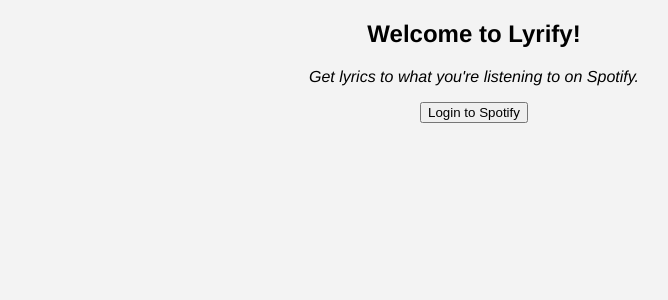
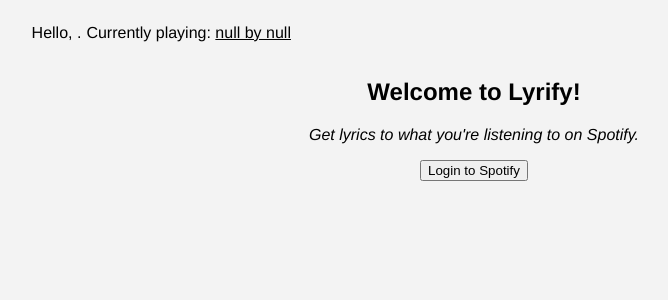
Before and after one commit to mccannsa/Lyrify, a Vue app: page / in a window 1280 px wide. Shown: the top 300 px of the page, without its empty margins (166-834 px from the left). Built offline with nearby package versions, Linux system fonts and the light colour scheme; no server answers.

Commit message:
move Playing component to App.vue

```diff
--- a/src/App.vue
+++ b/src/App.vue
@@ -1,11 +1,15 @@
 <template>
   <div id="app">
+    <Playing />
     <router-view />
   </div>
 </template>
 <script>
+import Playing from "./components/Playing.vue"
 export default {
-
+  components: {
+    Playing
+  }
 }
 </script>
 <style>
--- a/src/components/Playing.vue
+++ b/src/components/Playing.vue
@@ -1,6 +1,6 @@
 <template>
-  <div>
-    <p>{{ this.$store.state.displayName }}</p>
+  <div class="flex-container">
+    <p id="user">Hello, <span id="displayName" @click="overview()">{{ this.displayName }}</span>.</p>
     <p v-if="this.track">
       Currently playing:
       <span id="playing" @click="link(track.name, track.artists[0].name)">{{ this.desc }}</span>
@@ -23,9 +23,15 @@
       timer: -1
     }
   },
+  async beforeCreate() {
+    this.$store.dispatch("requestDisplayName");
+  },
   computed: {
     desc() {
       return `${this.track.name} by ${this.track.artists[0].name}`;
+    },
+    displayName() {
+      return this.$store.getters.getDisplayName;
     }
   },
   async created() {
@@ -48,11 +54,28 @@
     },
     link(track, artist) {
       this.$router.push({ name: "lyrics", params: { track: track, artist: artist }});
+    },
+    overview() {
+      this.$router.push("/overview");
     }
   }
 }
 </script>
 <style>
+#displayName {
+  font-weight: bold;
+}
+
+#displayName:hover {
+  color: forestgreen;
+  background-color: rgba(153, 255, 153, 0.25);
+  cursor: pointer;
+}
+
+#user {
+  margin-right: 5px;
+}
+
 #playing {
   text-decoration: underline;
 }
--- a/src/views/Overview.vue
+++ b/src/views/Overview.vue
@@ -1,9 +1,5 @@
 <template>
   <div>
-    <div class="flex-container">
-      <p id="user">Hello, <span id="displayName" @click="overview()">{{ this.displayName }}</span>.</p>
-      <Playing />
-    </div>
     <div class="flex-container">
       <RecentlyPlayed />
       <TopTracks />
@@ -11,28 +7,13 @@
   </div>
 </template>
 <script>
-import Playing from "../components/Playing.vue"
 import RecentlyPlayed from "../components/RecentlyPlayed.vue"
 import TopTracks from "../components/TopTracks.vue"
 export default {
   name: "Overview",
   components: {
-    Playing,
     RecentlyPlayed,
     TopTracks
-  },
-  computed: {
-    displayName() {
-      return this.$store.getters.getDisplayName;
-    }
-  },
-  methods: {
-    overview() {
-      this.$router.push("/overview");
-    }
-  },
-  async beforeCreate() {
-    this.$store.dispatch("requestDisplayName");
   }
 }
 </script>
@@ -43,22 +24,4 @@
   width: 70%;
   margin: 0 auto;
 }
-
-#user {
-  margin-right: 5px;
-}
-
-#playing {
-  text-align: right;
-}
-
-#displayName {
-  font-weight: bold;
-}
-
-#displayName:hover {
-  color: forestgreen;
-  background-color: rgba(153, 255, 153, 0.25);
-  cursor: pointer;
-}
 </style>
```
